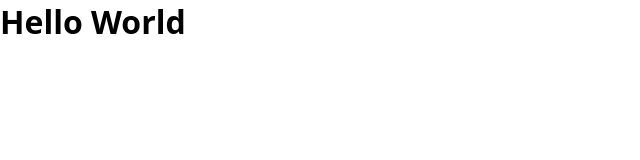
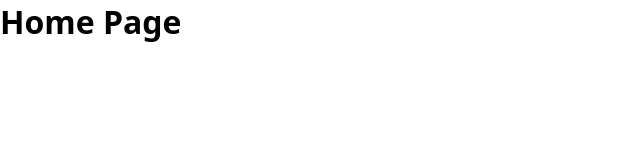
Before and after one commit to gabrielrom/celebre, a React (Vite) app: page / in a window 1280 px wide. Shown: the top 160 px of the page, without its empty margins (0-640 px from the left). Built offline with nearby package versions, Linux system fonts and the light colour scheme.

Commit message:
remove hook of home

```diff
--- a/src/pages/home/views/HomeView.jsx
+++ b/src/pages/home/views/HomeView.jsx
@@ -1,11 +1,7 @@
-import { useHome } from '../controllers/useHome'
-
 export function HomeView() {
-  useHome()
-
   return (
     <div>
-      <h1>Hello World</h1>
+      <h1>Home Page</h1>
     </div>
   )
 }
```
